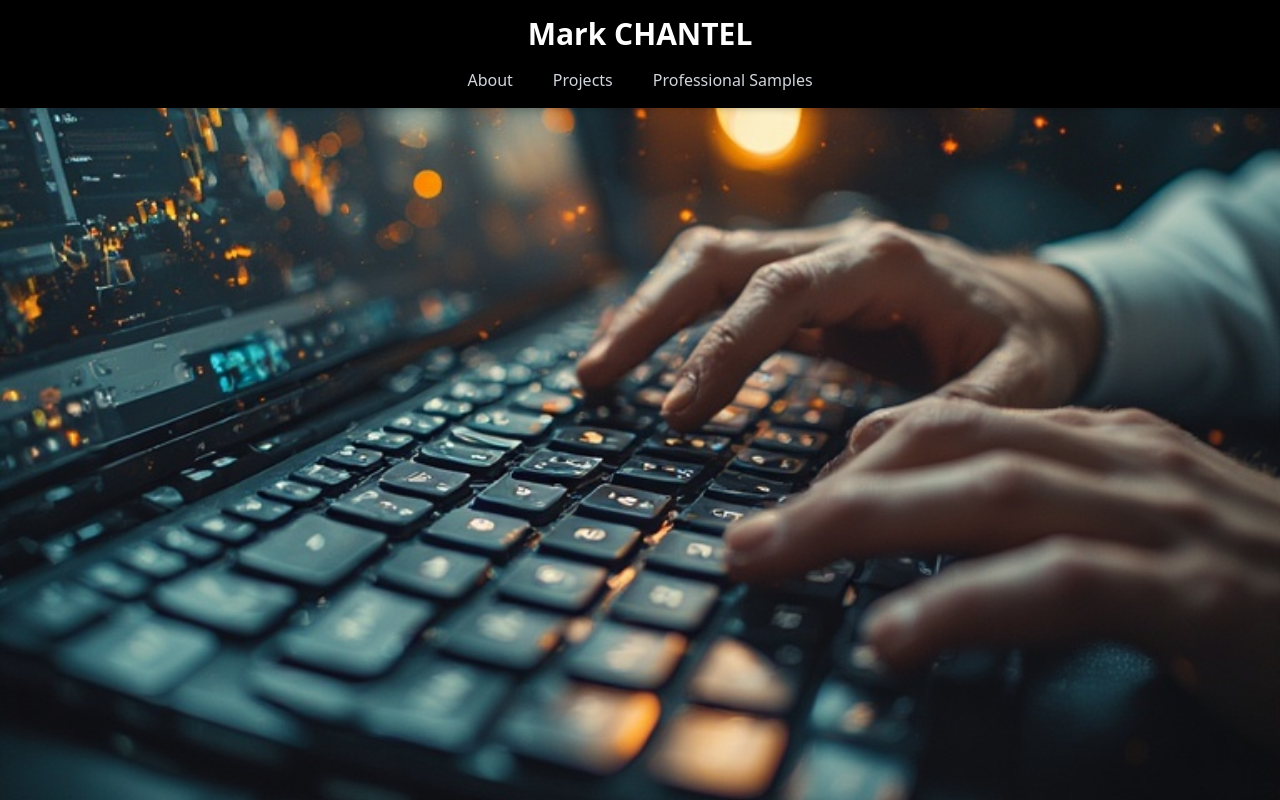
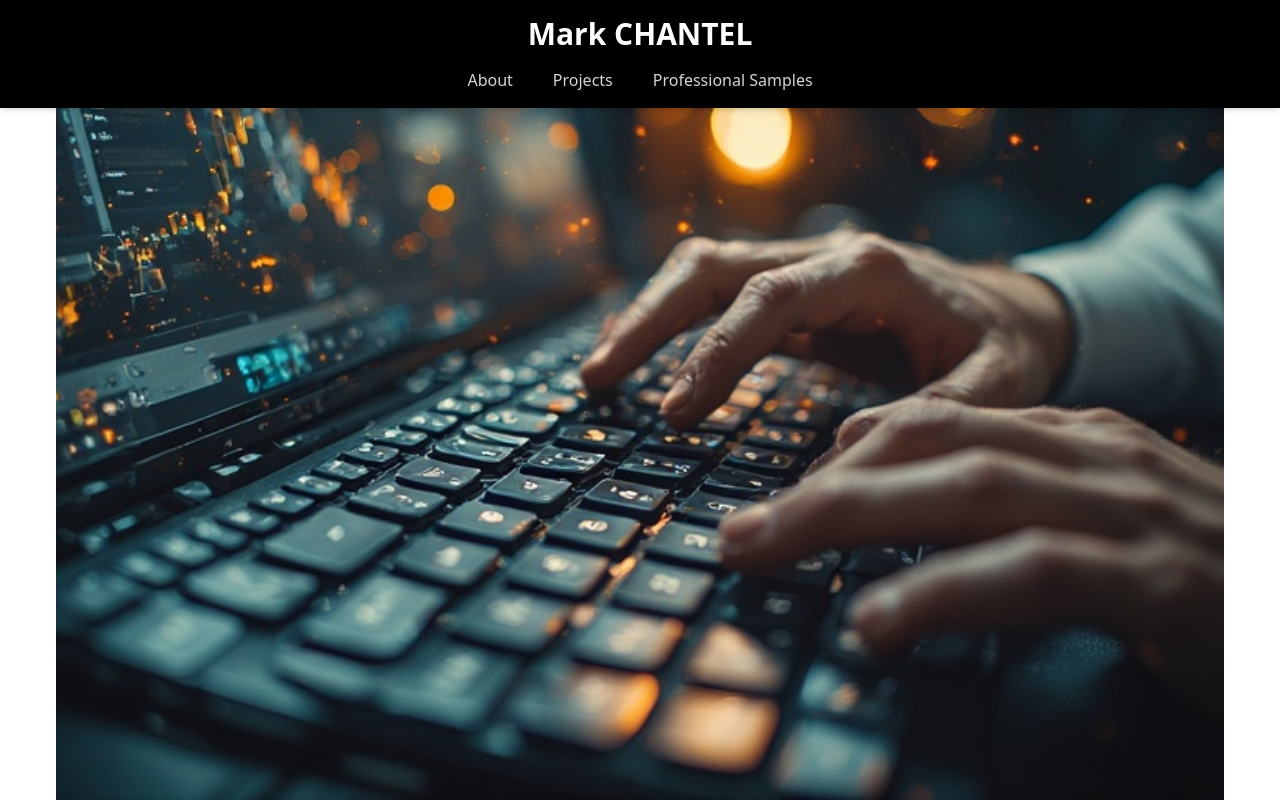
Before and after one commit to mcsgdigital/portfolio, a Next.js app: page / in a window 1280 px wide. Built offline with nearby package versions, Linux system fonts and the light colour scheme.

Commit message:
[bug-fixxes]3-major-fixes
Background colour different in part of pages fixed.
Submenu defaulting to correct page.
Max width of website to 1200px.

```diff
--- a/src/app/About/page.js
+++ b/src/app/About/page.js
@@ -23,8 +23,7 @@ export default function About() {
     }, []);
 
     return (
-        <div>
-            <h1 className={styles.h1}>Mark CHANTEL</h1>
+        <div className='pt-40'>
             <section id="about" className={styles.about} style={{ padding: "2rem" }}>
                 <div className={styles.title}>
                     <h1>FRONT END</h1>
--- a/src/app/components/Header.js
+++ b/src/app/components/Header.js
@@ -13,16 +13,16 @@ const navLinks = [
 
 export default function Header() {
     const pathname = usePathname();
-    const { setPageContent } = usePageContent(); // Access the context
+    const { pageContent, setPageContent } = usePageContent(); // Access the context
 
     const handleSetPageContent = (buttonName) => {
         const content = buttonName.toLowerCase().replace("-", "");
-        setPageContent(buttonName); // Update the context value
+        setPageContent(content); // Update the context value
     };
 
     return (
         <header className="fixed top-0 left-0 w-full bg-black z-[1000] shadow-md py-4">
-            <div className="container mx-auto flex flex-col items-center space-y-4 px-4">
+            <div className="container mx-auto flex flex-col items-center space-y-4 px-4 max-w-[1200px]">
                 {/* Title */}
                 <Link href="/" className="text-center">
                     <h1 className="text-3xl font-bold text-white">
@@ -52,7 +52,7 @@ export default function Header() {
 
                 {/* Submenu for Work Samples */}
                 {pathname === "/WorkSamples" && (
-                    <SubMenu onSetPageContent={handleSetPageContent} />
+                    <SubMenu currentPage={pageContent} onSetPageContent={handleSetPageContent} />
                 )}
             </div>
         </header>
--- a/src/app/components/SubMenu.js
+++ b/src/app/components/SubMenu.js
@@ -1,16 +1,20 @@
-import { useState } from "react";
+import { useEffect, useState } from "react";
 import Link from "next/link";
 
-export default function SubMenu(props) {
-    const [activeButton, setActiveButton] = useState("banners"); // Default to "Banners"
+export default function SubMenu({ currentPage, onSetPageContent }) {
+    const [activeButton, setActiveButton] = useState(currentPage); // Initialize with currentPage
+
+    useEffect(() => {
+        setActiveButton(currentPage); // Update activeButton when currentPage changes
+    }, [currentPage]);
 
     const handleButtonClick = (buttonName) => {
         setActiveButton(buttonName);
-        props.onSetPageContent(buttonName); // Call the parent handler
+        onSetPageContent(buttonName); // Call the parent handler
     };
 
     return (
-        <div className="flex items-center justify-center space-x-6 bg-gray-800 p-2 w-full rounded-md shadow-md">
+        <div className="flex items-center justify-center space-x-6 bg-gray-800 p-2 w-[94%] rounded-md shadow-md">
             <Link
                 href="#banners"
                 className={`px-4 py-2 text-sm rounded-md transition-colors ${
--- a/src/app/layout.js
+++ b/src/app/layout.js
@@ -20,15 +20,21 @@ export const metadata = {
 
 export default function RootLayout({ children }) {
   return (
-    <html lang="en" className="dark:bg-neutral-600 bg-white">
+    <html lang="en" className="dark:bg-neutral-600 bg-white min-h-screen">
       <body
-        className={`${geistSans.variable} ${geistMono.variable} antialiased dark:text-white text-black`}
+        className={`${geistSans.variable} ${geistMono.variable} antialiased dark:text-white text-black min-h-screen`}
       >
         <PageContentProvider>
           <Header />
-          {children}
+          <div className="max-w-[1200px] mx-auto px-4">
+            {children}
+          </div>
         </PageContentProvider>
       </body>
     </html>
   );
 }
+
+export function usePageContent() {
+  return useContext(PageContentContext);
+}
```
